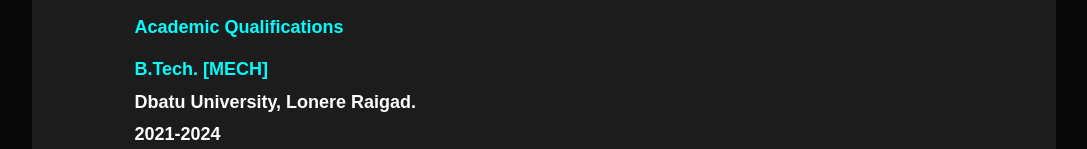
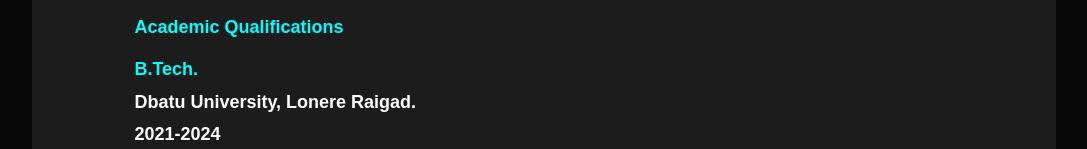
Before and after one commit to sontakkeu/Portfolio, a plain HTML site: page index.html in a window 1280 px wide. Shown: the part 1252-1401 px from the top of the page, without its empty margins (96-1183 px from the left). Drawn offline with Linux system fonts and the light colour scheme.

Commit message:
Update index.html

```diff
--- a/index.html
+++ b/index.html
@@ -80,7 +80,7 @@
                     <div class="education-details">
                         <h3>Academic Qualifications</h3>
                         <ul>
-                            <li><span>B.Tech. [MECH]</span><br>Dbatu University, Lonere
+                            <li><span>B.Tech.</span><br>Dbatu University, Lonere
                                 Raigad.<br>2021-2024<br>CGPA: 6.73<br>Final Year Percentage: 71.05%</li>
                             <li><span>Diploma [MECH]</span><br>MSBTE Mumbai.<br>2019-2021<br>Percentage: 80.10%
                             </li>
```
